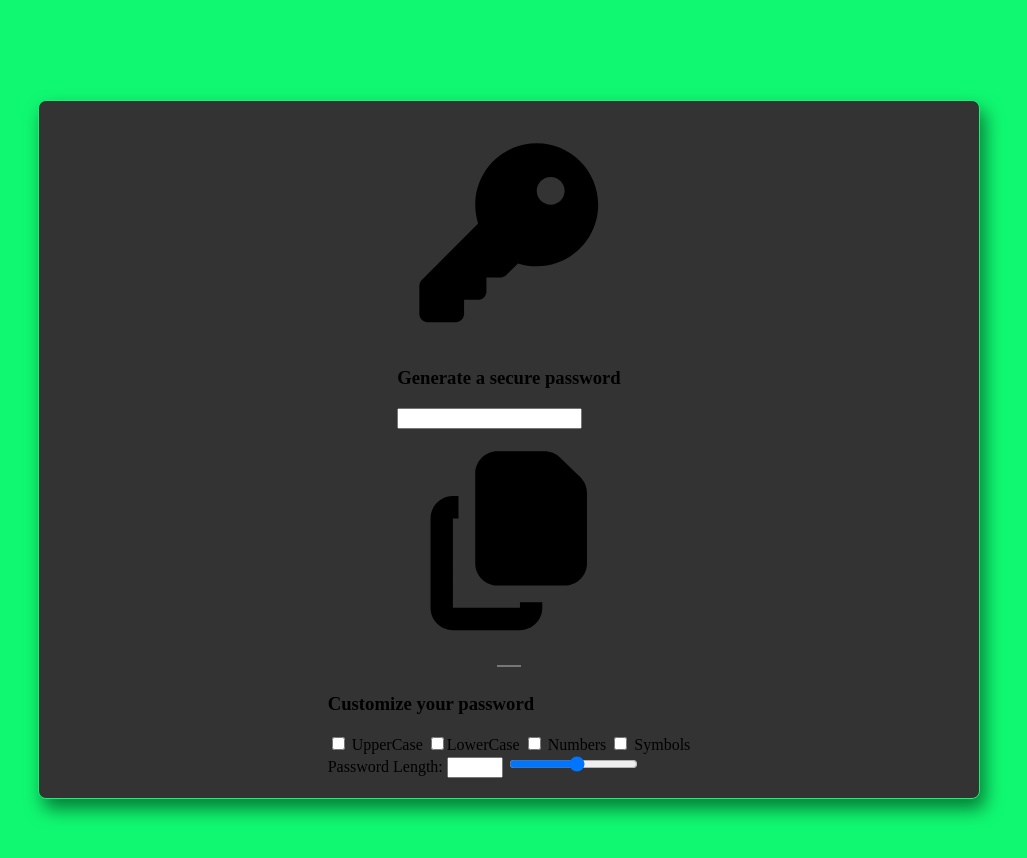
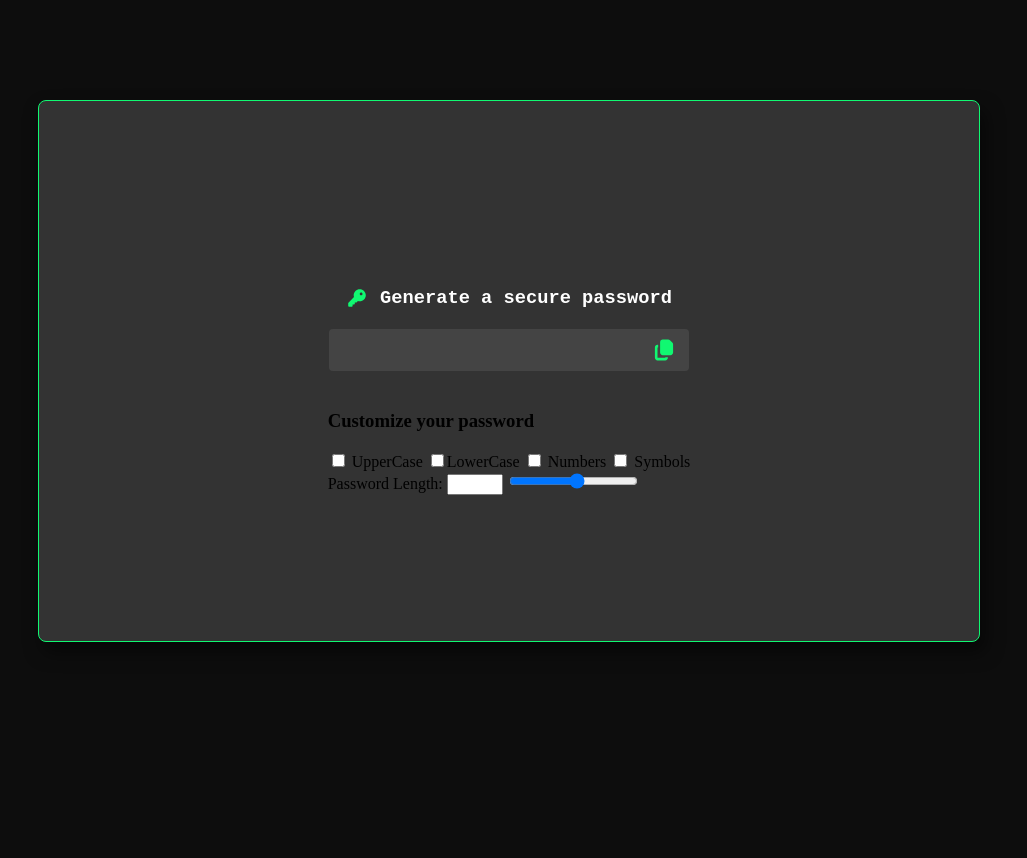
Before and after one commit to Mohamed-ait-alla/js-password-generator, a plain HTML site: page index.html in a window 1280 px wide. Shown: the whole page, without its empty margins (131-1158 px from the left). After the commit the page ends 800 px from the top, so only its background shows below. Drawn offline with Linux system fonts and the light colour scheme.

Commit message:
style: apply styling to main container (header section)

```diff
--- a/index.html
+++ b/index.html
@@ -20,14 +20,14 @@
 			<h3>Generate a secure password</h3>
 		</div>
 		<div class="container-header-content">
-			<input type="text" />
+			<input type="text" class="generated-pass-input" disabled/>
 			<svg xmlns="http://www.w3.org/2000/svg" viewBox="0 0 640 640">
 			  <path
 				d="M288 64C252.7 64 224 92.7 224 128L224 384C224 419.3 252.7 448 288 448L480 448C515.3 448 544 419.3 544 384L544 183.4C544 166 536.9 149.3 524.3 137.2L466.6 81.8C454.7 70.4 438.8 64 422.3 64L288 64zM160 192C124.7 192 96 220.7 96 256L96 512C96 547.3 124.7 576 160 576L352 576C387.3 576 416 547.3 416 512L416 496L352 496L352 512L160 512L160 256L176 256L176 192L160 192z"
 			  />
 			</svg>
 		</div>
-        <hr width="10%" size="2" color="#777" />
+        <!-- <hr width="10%" size="2" color="#777" /> -->
       </div>
 	  <!-- main container body -->
       <div class="container-body">
--- a/style.css
+++ b/style.css
@@ -1,9 +1,10 @@
 body {
-	background-color: #10f871;
+	background-color: #0d0d0d;
 	margin: 0;
 	padding: 0;
 }
 
+/* main container styles */
 .container {
 	display: flex;
 	flex-direction: column;
@@ -19,3 +20,70 @@ body {
 	border-radius: 8px;
 	box-shadow: 5px 10px 18px rgba(0, 0, 0, 0.5);
 }
+
+/* main container's header styles */
+.container-header {
+	display: flex;
+	flex-direction: column;
+	justify-items: center;
+	align-items: center;
+	width: 100%;
+	padding: 20px 0;
+}
+
+/* main container's header: header section */
+.container-header-subHeader {
+	display: flex;
+	justify-content: center;
+	align-items: center;
+	gap: 12px;
+	width: 100%;
+	padding: 20px;
+}
+
+.container-header-subHeader svg {
+	width: 22px;
+	height: 22px;
+	flex-shrink: 0;
+	fill: #10f871;
+}
+
+.container-header-subHeader h3 {
+	color: white;
+	font-family: Inconsolata, monospace;
+	font-weight: 700;
+	margin: 0;
+}
+
+/* main container's header: content section */
+.container-header-content {
+	display: flex;
+	align-items: center;
+	gap: 12px;
+	position: relative;
+	min-width: 40%;
+}
+
+.container-header-content .generated-pass-input {
+    width: 100%;
+    background-color: #444;
+    padding-right: 40px;
+    height: 40px;
+    border: none;
+    outline: none;
+    border-radius: 4px;
+    font-size: 16px;
+	text-shadow: 15px 15px 18px rgba(0, 0, 0, 0.7);
+    color: white;
+}
+
+.container-header-content svg {
+	width: 26px;
+	height: 26px;
+	position: absolute;
+	right: 12px;
+	top: 50%;
+	transform: translateY(-50%);
+	cursor: pointer;
+	fill: #10f871;
+}
```
